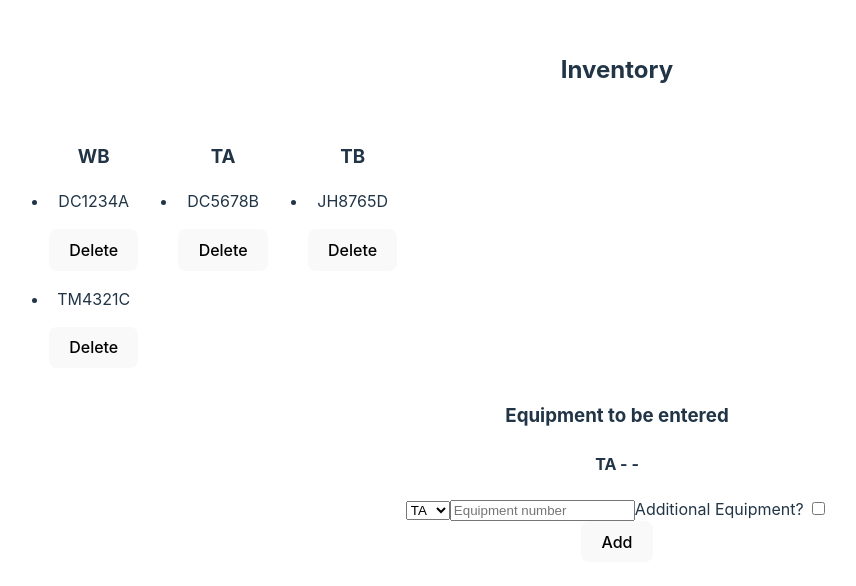
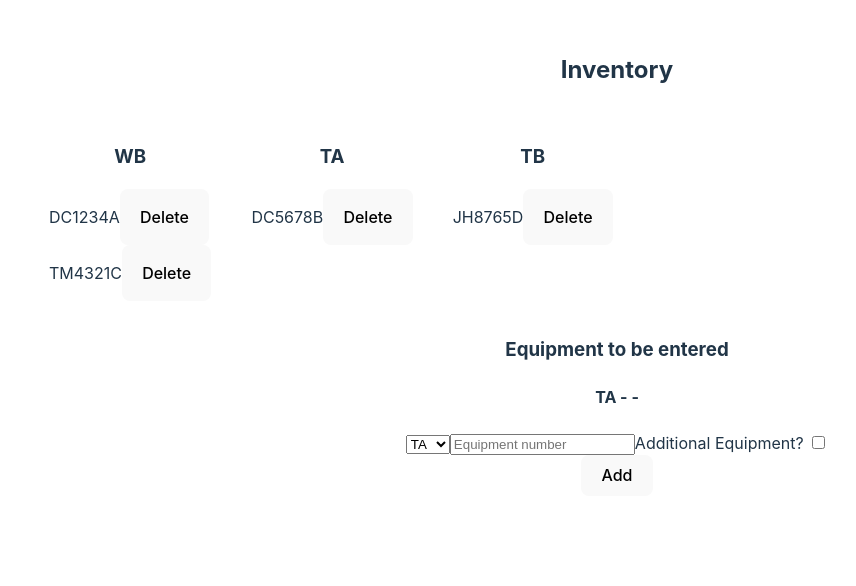
Before and after one commit to ag7621/project-inventory, a React (Vite) app: page / in a window 1280 px wide. Shown: the top 586 px of the page, without its empty margins (23-879 px from the left). Built offline with nearby package versions, Linux system fonts and the light colour scheme.

Commit message:
adjusted styling

```diff
--- a/src/App.css
+++ b/src/App.css
@@ -9,6 +9,11 @@
   display: flex;
 }
 
+.list li {
+  display: flex;
+  list-style: none;
+}
+
 .form {
   display: flex;
   flex-direction: column;
--- a/src/App.jsx
+++ b/src/App.jsx
@@ -52,6 +52,7 @@ function List({ inventory, filtered, onDeleteItem }) {
       {filtered.map((loc) => (
         <ul key={loc}>
           <h3>{loc}</h3>
+          <div>
             {inventory
               .filter((item) => item.location == loc)
               .map((equip) => (
@@ -61,6 +62,7 @@ function List({ inventory, filtered, onDeleteItem }) {
                   onDeleteItem={onDeleteItem}
                 />
               ))}
+          </div>
         </ul>
       ))}
     </div>
```
Lines whose indentation alone changed are shown as unchanged.
